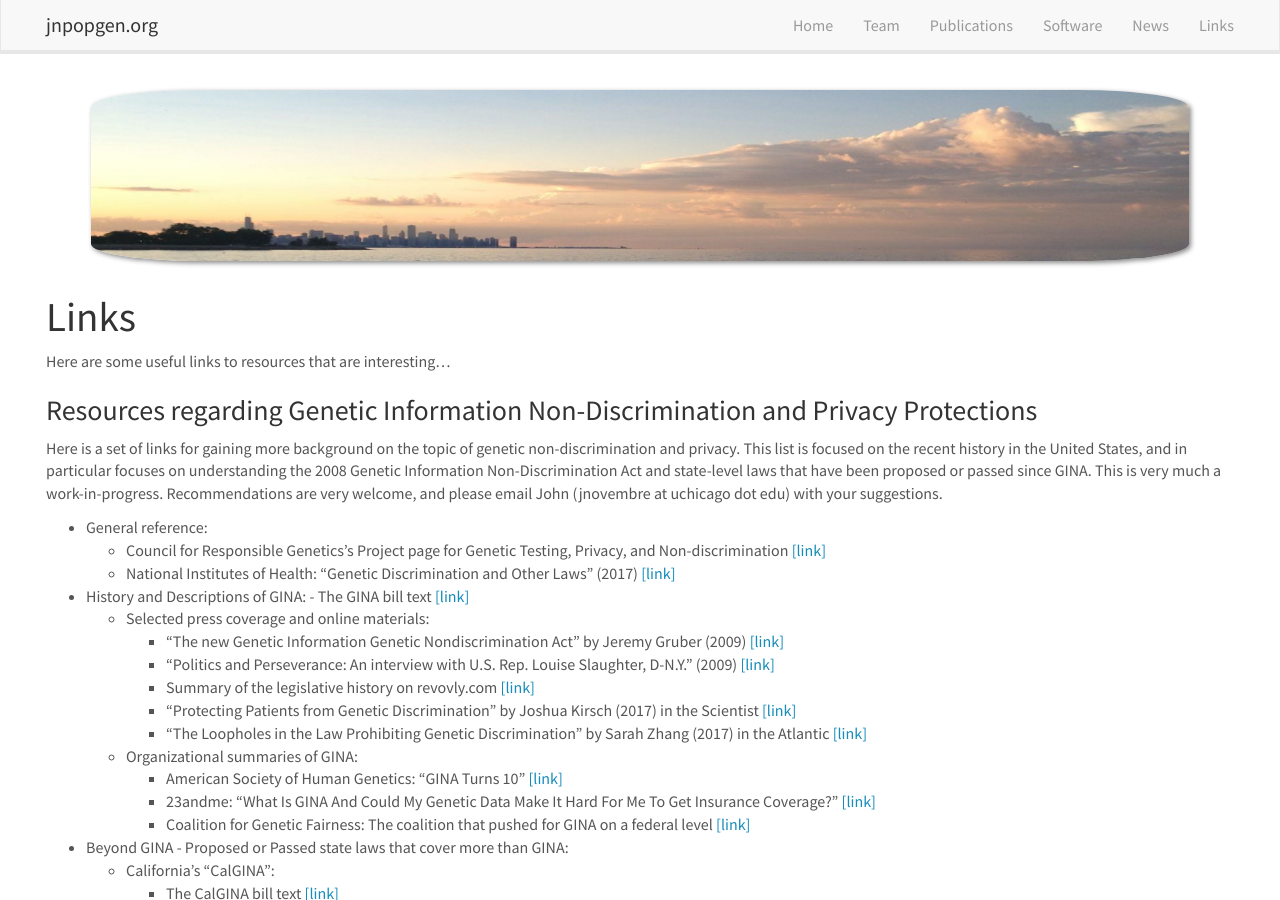
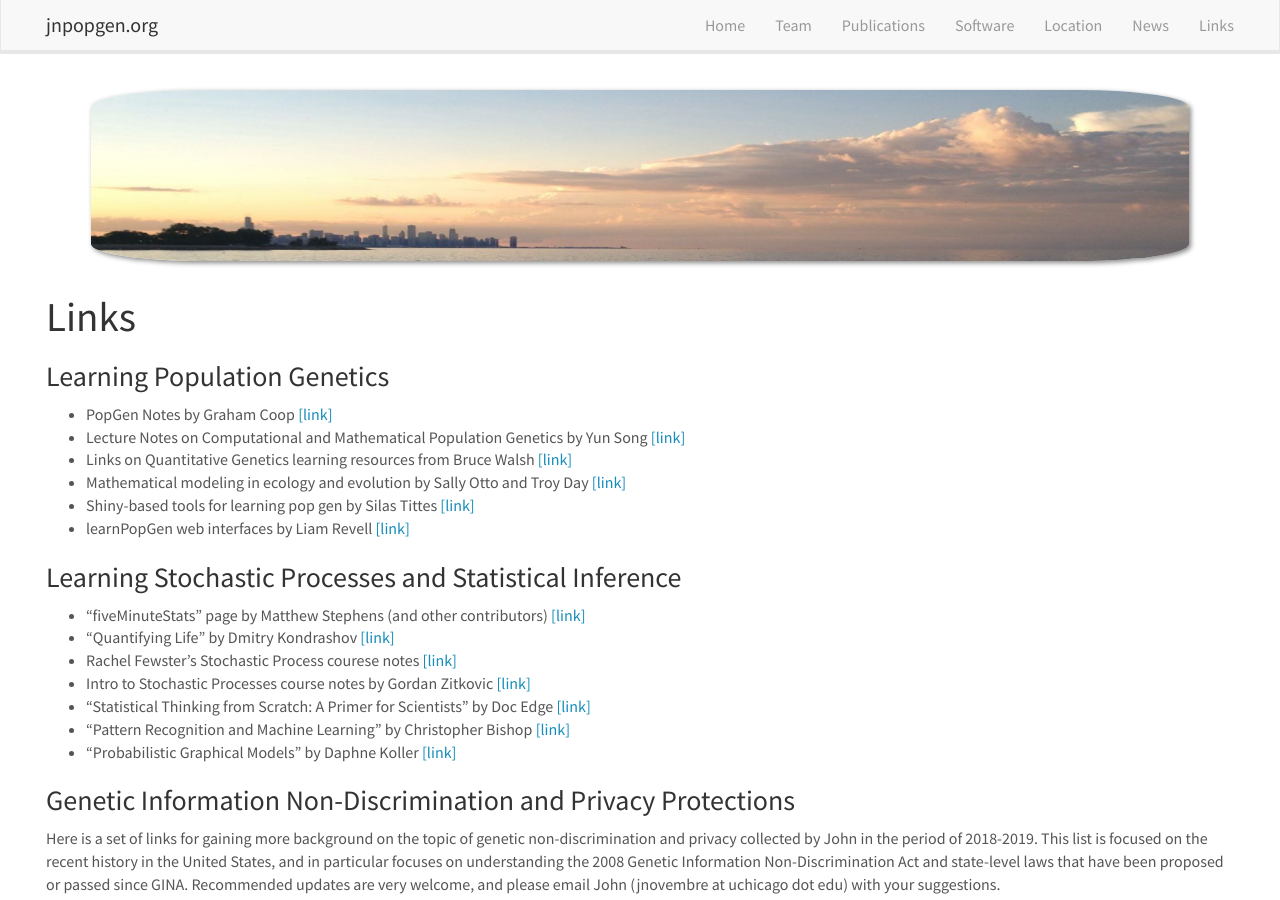
Before and after one commit to NovembreLab/NovembreLab.github.io, a Jekyll site: the page built from _pages/links.md, in a window 1280 px wide and 900 px high. Built offline with Jekyll 4.4.1, drawn with Linux system fonts in a browser that asks for light colours; nearby versions of some CDN libraries.

Commit message:
Added location page, updated team page.

```diff
--- a/_data/news.yml
+++ b/_data/news.yml
@@ -1,5 +1,7 @@
 
 
+- headline: "We are recruiting for postdocs and/or staff computational scientists. Please contact John with a CV and cover letter if interested."
+  date: 2/21
 
 - headline: "Our 'GeoVar' paper came out in eLife over the holidays!"
   date: 1/21
--- a/_data/team_members.yml
+++ b/_data/team_members.yml
@@ -17,8 +17,9 @@
 - name: Chi-Chun Liu
   photo: chichun.jpg
   info: MS Student in the Human Genetics program
-  blurb: "His interests are in statistical methodology for analyzing genetic data, especially with regards to population structure.  Most recently he has worked on analyses of ancient DNA from Tibetan populations, a book chapter on methods for analyzing population structure in genetic data, and a project on infering thg strength of negative selection in the presence of linked selection. Chi-Chun has a master's in statistics from the University of Chicago, and earlier training in financial mathematics.  "
+  blurb: "His interests are in statistical methodology for analyzing genetic data, especially with regards to population structure.  Most recently he has worked on analyses of ancient DNA from Tibetan populations, a book chapter on methods for analyzing population structure in genetic data, and a project on infering thg strength of negative selection in the presence of linked selection. Chi-Chun has a master's in statistics from the University of Chicago, and earlier training in financial mathematics."
 
 - name: Heather Skeen
+  photo: hskeen-photo.png
   info: PhD Student in the Committee on Evolutionary Biology program
   blurb: "Heather's research focuses on understanding variation in the microbiomes of migratory birds across the annual cycle and how prevalence of avian malaria changes over time. She is a research affiliate with the Field Museum of Natural History."
--- a/_includes/header.html
+++ b/_includes/header.html
@@ -22,8 +22,10 @@
 		<li><a href="{{ site.url }}{{ site.baseurl }}/team">Team</a></li>
 		<li><a href="{{ site.url }}{{ site.baseurl }}/publications">Publications</a></li>
     <li><a href="{{ site.url }}{{ site.baseurl }}/software">Software</a></li>
+    <li><a href="{{ site.url }}{{ site.baseurl }}/setting">Location</a></li>
     <li><a href="{{ site.url }}{{ site.baseurl }}/allnews">News</a></li>
     <li><a href="{{ site.url }}{{ site.baseurl }}/links">Links</a></li>
+
     <!-- <li><a href="{{ site.url }}{{ site.baseurl }}/blog">Blog</a></li> -->
 	  </ul>
 	</div>
--- a/_pages/links.md
+++ b/_pages/links.md
@@ -14,10 +14,28 @@
 
 # Links
 
-Here are some useful links to resources that are interesting...
+### Learning Population Genetics
 
-### Resources regarding Genetic Information Non-Discrimination and Privacy Protections
-Here is a set of links for gaining more background on the topic of genetic non-discrimination and privacy.  This list is focused on the recent history in the United States, and in particular focuses on understanding the 2008 Genetic Information Non-Discrimination Act and state-level laws that have been proposed or passed since GINA.  This is very much a work-in-progress.  Recommendations are very welcome, and please email John (jnovembre at uchicago dot edu) with your suggestions.
+- PopGen Notes by Graham Coop [[link]](https://github.com/cooplab/popgen-notes])
+- Lecture Notes on Computational and Mathematical Population Genetics by Yun Song [[link]]([https://github.com/popgenmethods/lecture_notes])
+- Links on Quantitative Genetics learning resources from Bruce Walsh [[link]](http://nitro.biosci.arizona.edu/zbook/book.html)
+- Mathematical modeling in ecology and evolution by Sally Otto and Troy Day  [[link]](https://www.amazon.com/Biologists-Mathematical-Modeling-Ecology-Evolution/dp/0691123446)
+- Shiny-based tools for learning pop gen by Silas Tittes [[link]](https://github.com/silastittes/shiny_popgen)
+- learnPopGen web interfaces by Liam Revell [[link]](http://www.phytools.org/PopGen/)
+
+
+### Learning Stochastic Processes and Statistical Inference
+- "fiveMinuteStats" page by Matthew Stephens (and other contributors) [[link]](http://stephens999.github.io/fiveMinuteStats/)
+- "Quantifying Life" by Dmitry Kondrashov [[link]](https://www.amazon.com/Quantifying-Life-Symbiosis-Computation-Mathematics-ebook/dp/B01I6NU8G8)
+- Rachel Fewster's Stochastic Process courese notes [[link]](https://www.stat.auckland.ac.nz/~fewster/325/notes/325book.pdf)
+- Intro to Stochastic Processes course notes by Gordan Zitkovic [[link]](https://web.ma.utexas.edu/users/gordanz/notes/introduction_to_stochastic_processes.pdf)
+- "Statistical Thinking from Scratch: A Primer for Scientists" by Doc Edge [[link]](https://www.amazon.com/dp/0198827636/ref=rdr_ext_tmb)
+- "Pattern Recognition and Machine Learning" by Christopher Bishop [[link]](https://www.amazon.com/gp/product/0387310738/ref=dbs_a_def_rwt_bibl_vppi_i0)
+- "Probabilistic Graphical Models" by Daphne Koller [[link]](https://www.amazon.com/Probabilistic-Graphical-Models-Principles-Computation/dp/0262013193/ref=sr_1_1?dchild=1&keywords=Daphne+koller&qid=1613340592&s=books&sr=1-1)
+
+
+### Genetic Information Non-Discrimination and Privacy Protections
+Here is a set of links for gaining more background on the topic of genetic non-discrimination and privacy collected by John in the period of 2018-2019.  This list is focused on the recent history in the United States, and in particular focuses on understanding the 2008 Genetic Information Non-Discrimination Act and state-level laws that have been proposed or passed since GINA.  Recommended updates are very welcome, and please email John (jnovembre at uchicago dot edu) with your suggestions.
 
 - General reference:
 	- Council for Responsible Genetics’s Project page
```
Also changed, not shown: _pages/setting.md (added, +64 -0 lines), _pages/team.md (+7 -7 lines), 3 other files.
